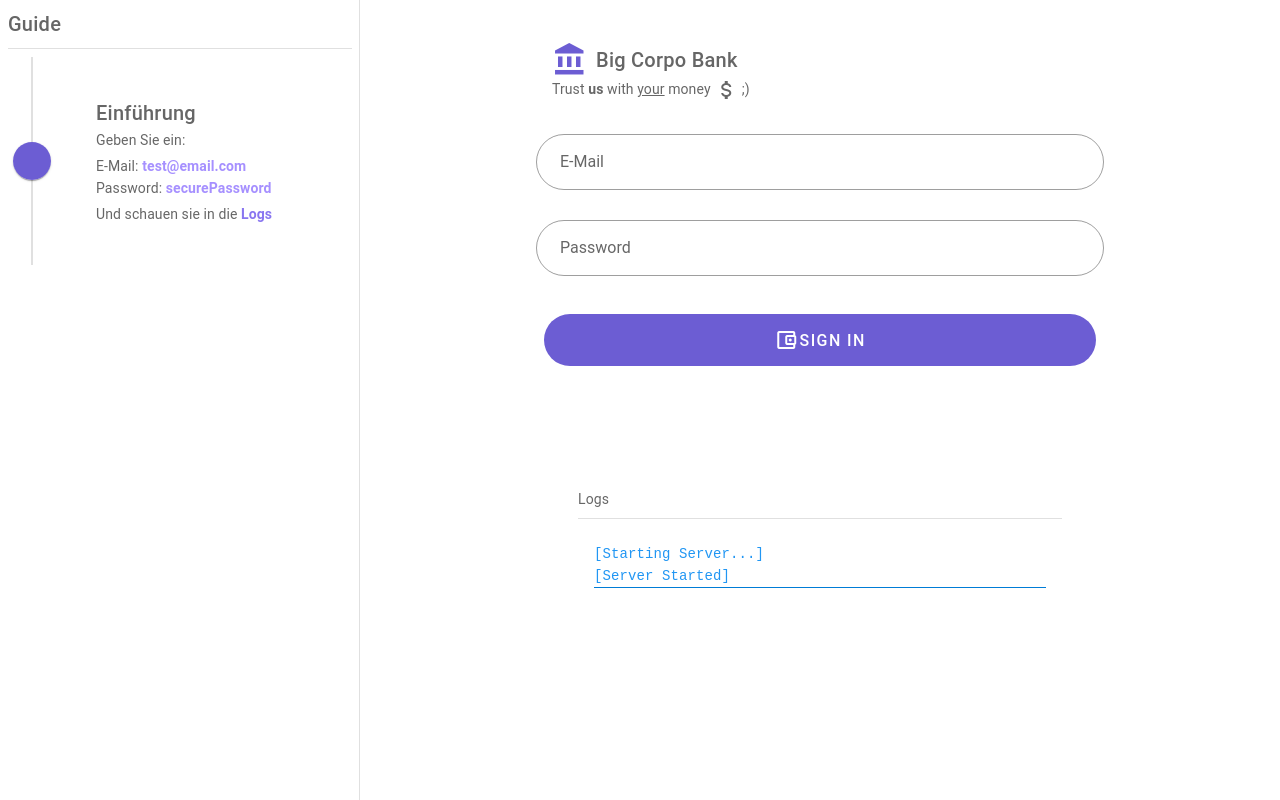
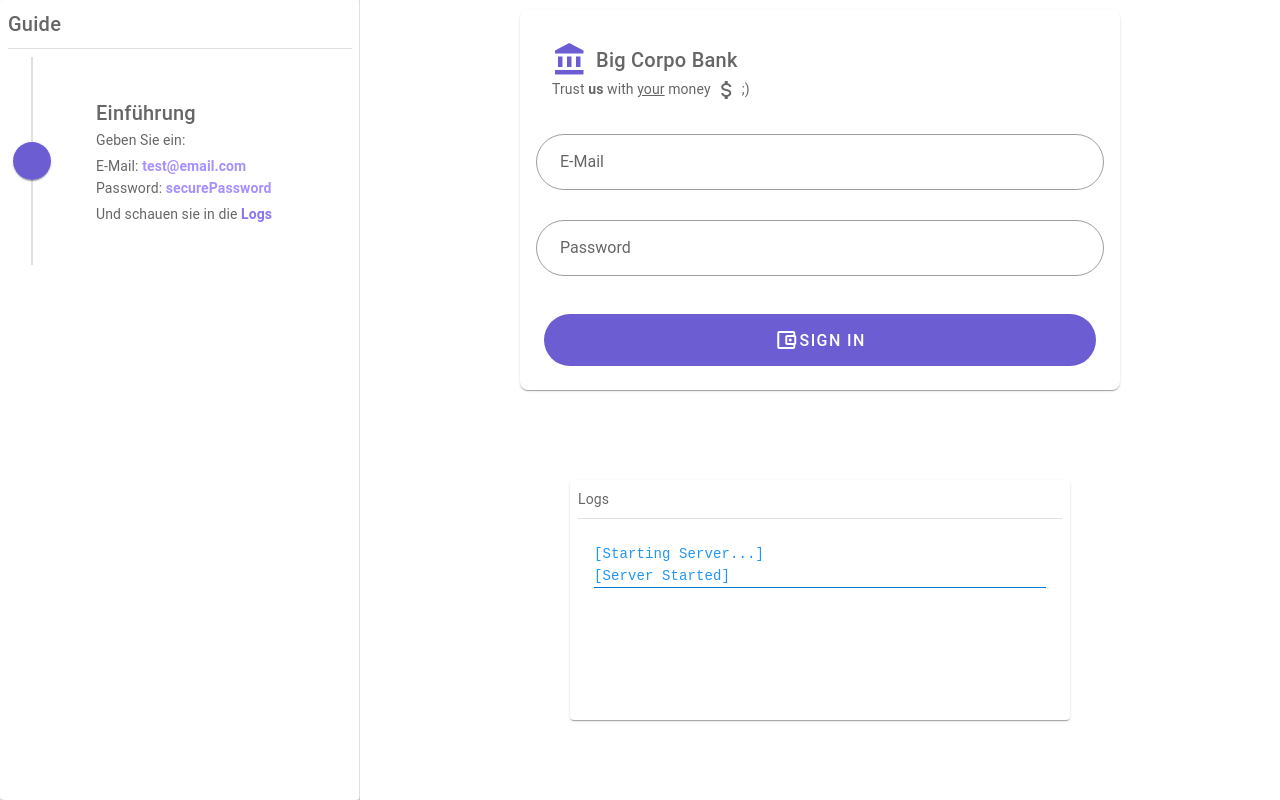
Before and after one commit to DanielTerletzkiy/lf4-sql_injections, a Vue app: page / in a window 1280 px wide. Built offline with nearby package versions, Linux system fonts and the light colour scheme; a small style sheet from the web is missing; what vue-highlightjs would draw is missing.

Commit message:
add stardust-theme

```diff
--- a/package.json
+++ b/package.json
@@ -10,6 +10,7 @@
   "dependencies": {
     "@mdi/font": "5.9.55",
     "core-js": "^3.6.5",
+    "stardust-theme": "^1.0.8",
     "roboto-fontface": "*",
     "vue": "^2.6.11",
     "vue-highlightjs": "^1.3.3",
--- a/src/App.vue
+++ b/src/App.vue
@@ -7,7 +7,7 @@
       <v-container
         style="display: flex; justify-content: center; align-items: center; height:50%"
       >
-        <v-card rounded="lg" flat width="600">
+        <v-card rounded="lg" elevation="1" width="600">
           <v-card-text
             class="pb-0 d-flex"
             style="justify-content: space-between"
--- a/src/components/CodeSnippet.vue
+++ b/src/components/CodeSnippet.vue
@@ -1,5 +1,5 @@
 <template>
-  <v-card width="500" flat height="240">
+  <v-card width="500" elevation="1" height="240">
     <v-card-subtitle class="pa-2">
       Code Snippet
     </v-card-subtitle>
--- a/src/components/LogWindow.vue
+++ b/src/components/LogWindow.vue
@@ -1,5 +1,5 @@
 <template>
-  <v-card width="500" flat height="240">
+  <v-card width="500" elevation="1" height="240">
     <v-card-subtitle class="pa-2">
       Logs
     </v-card-subtitle>
--- a/src/components/TutorialCard.vue
+++ b/src/components/TutorialCard.vue
@@ -1,5 +1,5 @@
 <template>
-  <v-card width="600" flat height="100%">
+  <v-card width="600" elevation="1" height="100%">
     <v-card-text class="pa-0">
       <v-card-title class="pa-2">
         Guide
```
